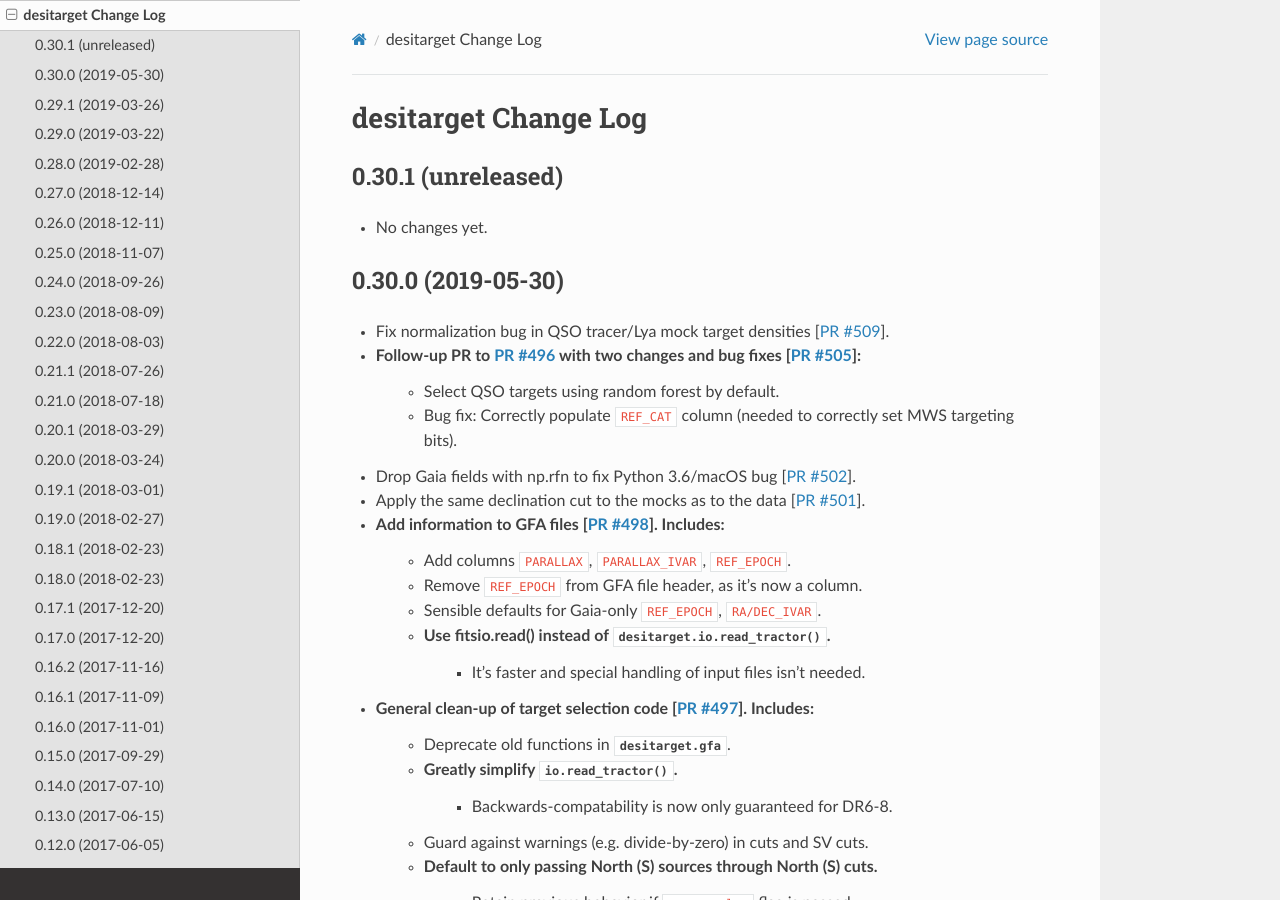
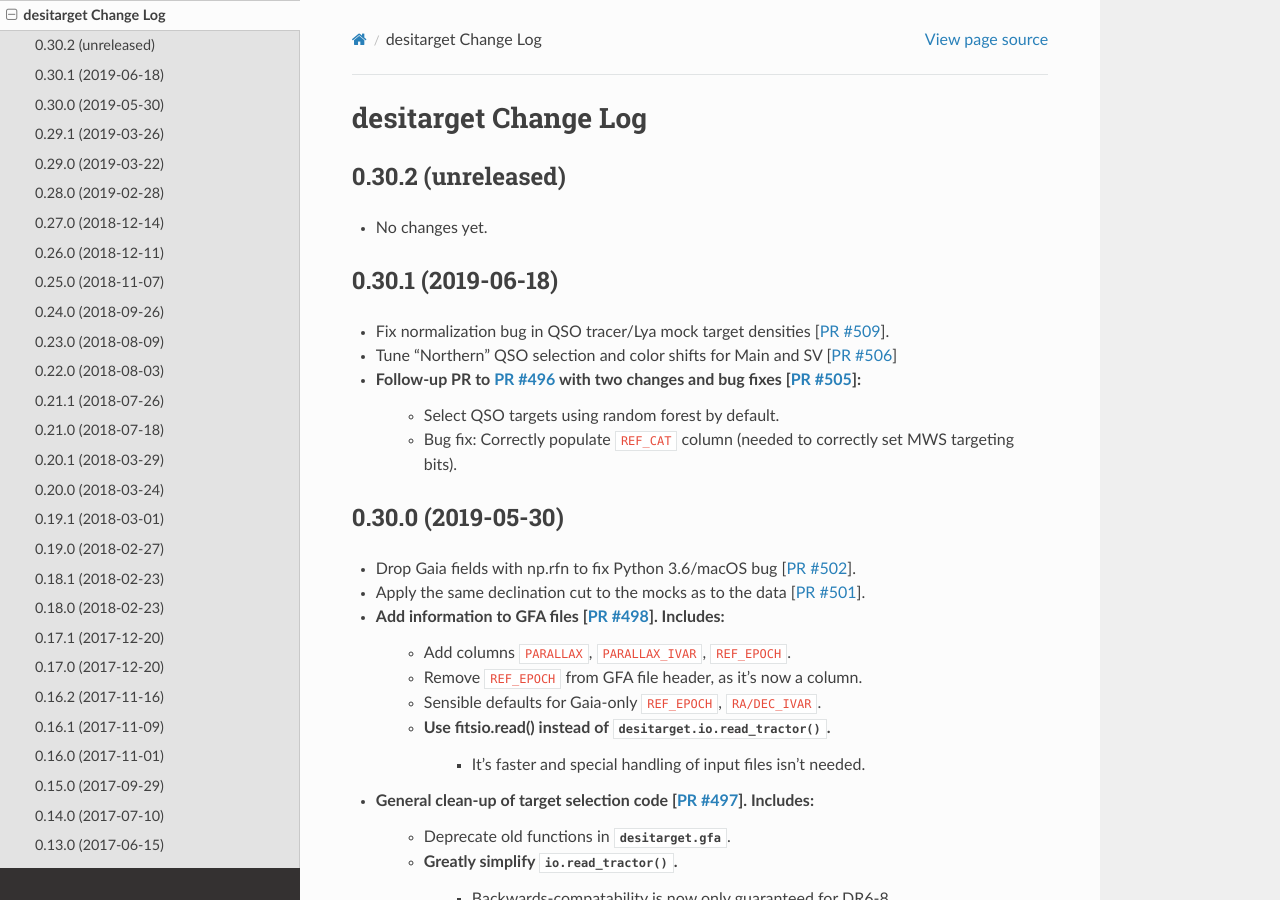
Before and after one commit to desihub/desitarget, a Sphinx documentation site: the page built from doc/changes.rst, in a window 1280 px wide and 900 px high. Built offline with Sphinx 7.4.7 and the Read the Docs theme 2.0.0, drawn with Linux system fonts in a browser that asks for light colours.

Commit message:
update release notes and version for desitarget/0.30.1

```diff
--- a/doc/changes.rst
+++ b/doc/changes.rst
@@ -2,19 +2,28 @@
 desitarget Change Log
 =====================
 
-0.30.1 (unreleased)
+0.30.2 (unreleased)
 -------------------
 
 * No changes yet.
 
-0.30.0 (2019-05-30)
+0.30.1 (2019-06-18)
 -------------------
 
 * Fix normalization bug in QSO tracer/Lya mock target densities [`PR #509`_].
+* Tune "Northern" QSO selection and color shifts for Main and SV [`PR #506`_]
 * Follow-up PR to `PR #496`_ with two changes and bug fixes [`PR #505`_]:
     * Select QSO targets using random forest by default.
     * Bug fix: Correctly populate ``REF_CAT`` column (needed to correctly set
       MWS targeting bits).
+
+.. _`PR #505`: https://github.com/desihub/desitarget/pull/505
+.. _`PR #506`: https://github.com/desihub/desitarget/pull/506
+.. _`PR #509`: https://github.com/desihub/desitarget/pull/509
+
+0.30.0 (2019-05-30)
+-------------------
+
 * Drop Gaia fields with np.rfn to fix Python 3.6/macOS bug [`PR #502`_].
 * Apply the same declination cut to the mocks as to the data [`PR #501`_].
 * Add information to GFA files [`PR #498`_]. Includes:
--- a/py/desitarget/_version.py
+++ b/py/desitarget/_version.py
@@ -1 +1 @@
-__version__ = '0.30.0.dev3139'
+__version__ = '0.30.1'
```
Also changed, not shown: other parts of doc/changes.rst (+0 -2 lines).
